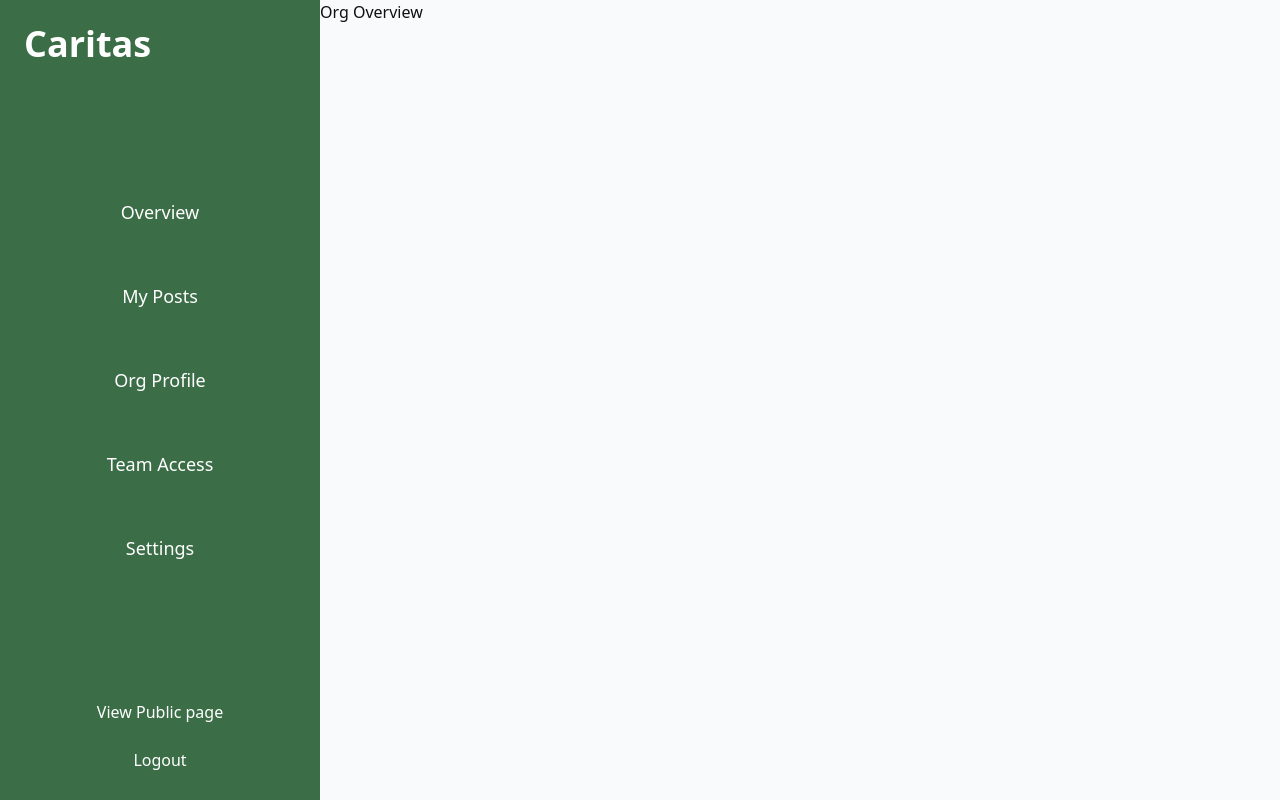
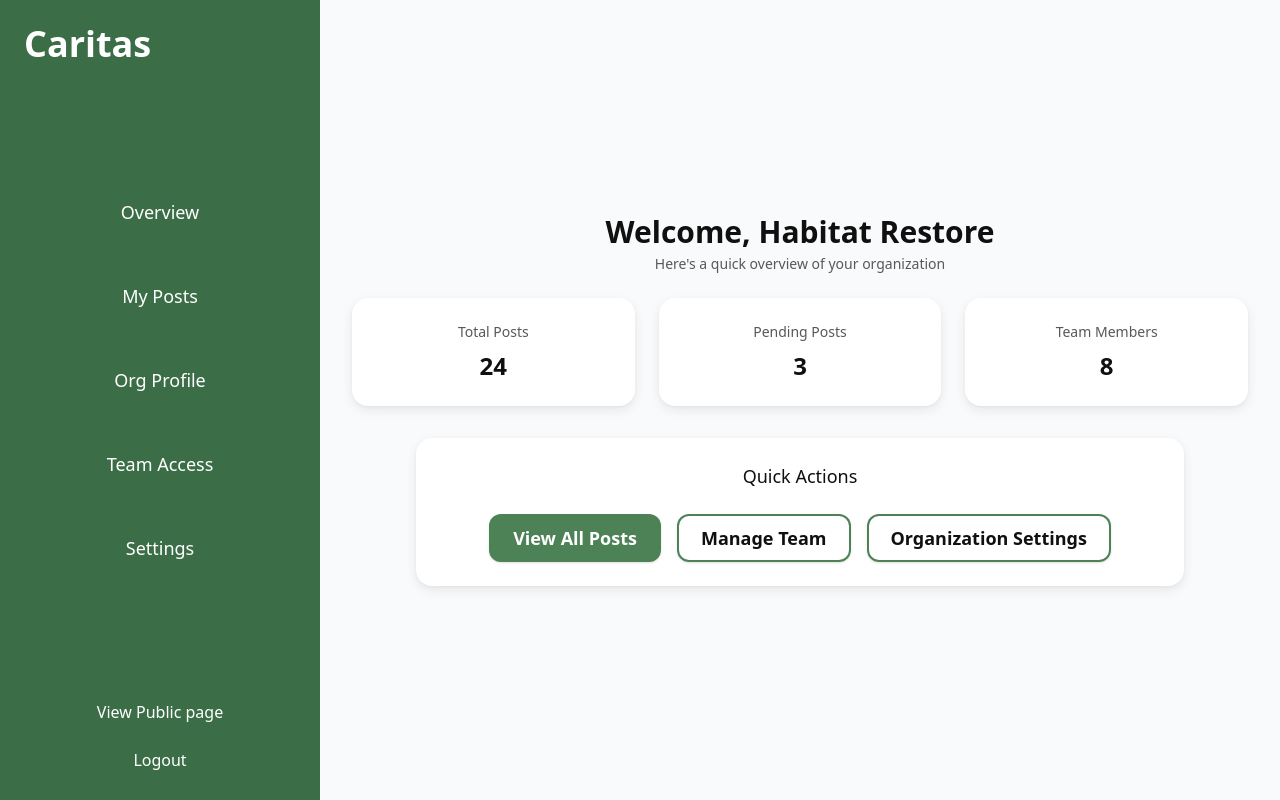
Before and after one commit to Yummypieisyummy/Caritas, a React (Vite) app in the folder frontend/: page /dashboard/overview in a window 1280 px wide. Built offline with nearby package versions, Linux system fonts and the light colour scheme; no server answers.

Commit message:
Add basic org overview page

```diff
--- a/frontend/src/pages/DashboardOverviewPage.tsx
+++ b/frontend/src/pages/DashboardOverviewPage.tsx
@@ -1,5 +1,59 @@
+import Button from '../components/ui/Button';
+
 const DashboardOverviewPage = () => {
-  return <main className="flex min-h-screen w-full">Org Overview</main>;
+  const stats = {
+    totalPosts: 24,
+    pendingPosts: 3,
+    teamMembers: 8,
+  };
+
+  return (
+    <main className="min-h-screen w-full flex p-6 flex-col items-center justify-center">
+      <div className="w-full max-w-3xl flex flex-col mb-6 text-center">
+        <h1 className="text-3xl font-semibold">Welcome, Habitat Restore</h1>
+        <p className="mt-1 text-sm text-text-muted">
+          Here's a quick overview of your organization
+        </p>
+      </div>
+
+      <section className="w-full max-w-4xl grid grid-cols-1 sm:grid-cols-2 lg:grid-cols-3 gap-6 mb-8">
+        <div className="bg-white shadow-card-shadow p-6 rounded-2xl flex flex-col items-center justify-center">
+          <span className="text-text-muted text-sm mb-2">Total Posts</span>
+          <span className="text-2xl font-bold">{stats.totalPosts}</span>
+        </div>
+
+        <div className="bg-white shadow-card-shadow p-6 rounded-2xl flex flex-col items-center justify-center">
+          <span className="text-text-muted text-sm mb-2">Pending Posts</span>
+          <span className="text-2xl font-bold">{stats.pendingPosts}</span>
+        </div>
+
+        <div className="bg-white shadow-card-shadow p-6 rounded-2xl flex flex-col items-center justify-center">
+          <span className="text-text-muted text-sm mb-2">Team Members</span>
+          <span className="text-2xl font-bold">{stats.teamMembers}</span>
+        </div>
+      </section>
+
+      <section className="w-full max-w-3xl bg-white shadow-card-shadow rounded-2xl p-6 flex flex-col gap-4 items-center justify-center">
+        <h2 className="font-medium text-lg mb-2 text-center">Quick Actions</h2>
+        <div className="flex flex-wrap gap-4 justify-center">
+          <Button as="link" to="/dashboard/posts" variant="primary" size="lg">
+            View All Posts
+          </Button>
+          <Button as="link" to="/dashboard/team" variant="secondary" size="lg">
+            Manage Team
+          </Button>
+          <Button
+            as="link"
+            to="/dashboard/settings"
+            variant="secondary"
+            size="lg"
+          >
+            Organization Settings
+          </Button>
+        </div>
+      </section>
+    </main>
+  );
 };
 
 export default DashboardOverviewPage;
--- a/frontend/src/pages/ManagePostsPage.tsx
+++ b/frontend/src/pages/ManagePostsPage.tsx
@@ -29,21 +29,6 @@ const ManagePostsPage = () => {
 
   return (
     <main className="min-h-screen w-full flex p-6 flex-col items-center justify-center">
-      {/* <section className="flex items-center justify-between w-full border-b border-nav-stroke px-8 py-4">
-        <p className="font-medium text-lg">Dashboard {'>'} Posts</p>
-        <div className="flex items-center gap-4">
-          <div className="bg-white rounded-full w-10 h-10 shadow-md"></div>
-          <Button
-            as="link"
-            to="/dashboard/posts/create"
-            size="lg"
-            variant="primary"
-          >
-            Create Post
-          </Button>
-        </div>
-      </section> */}
-
       <div className="w-full max-w-4xl flex items-center justify-between gap-4 mb-6">
         <div>
           <h1 className="text-3xl font-semibold">Manage Posts</h1>
@@ -71,10 +56,7 @@ const ManagePostsPage = () => {
               options={['All', 'Past-week', 'Past-month']}
               variant="gray"
             />
-            <Select
-              options={['Filter', 'Most recent', 'Oldest']}
-              variant="gray"
-            />
+            <Select options={['Most recent', 'Oldest']} variant="gray" />
           </div>
 
           <div className="relative flex items-center w-80">
--- a/frontend/src/pages/OrgSettingsPage.tsx
+++ b/frontend/src/pages/OrgSettingsPage.tsx
@@ -24,7 +24,7 @@ const OrgSettingsPage = () => {
 
   return (
     <main className="min-h-screen w-full flex flex-col p-6 items-center justify-center">
-      <div className="w-full max-w-3xl flex flex-col justify-start gap-4 mb-6">
+      <div className="w-full max-w-3xl flex flex-col justify-start mb-6">
         <h1 className="text-3xl font-semibold">Manage Settings</h1>
         <p className="mt-1 text-sm text-text-muted">
           Handle Organization Settings and Preferences
```
